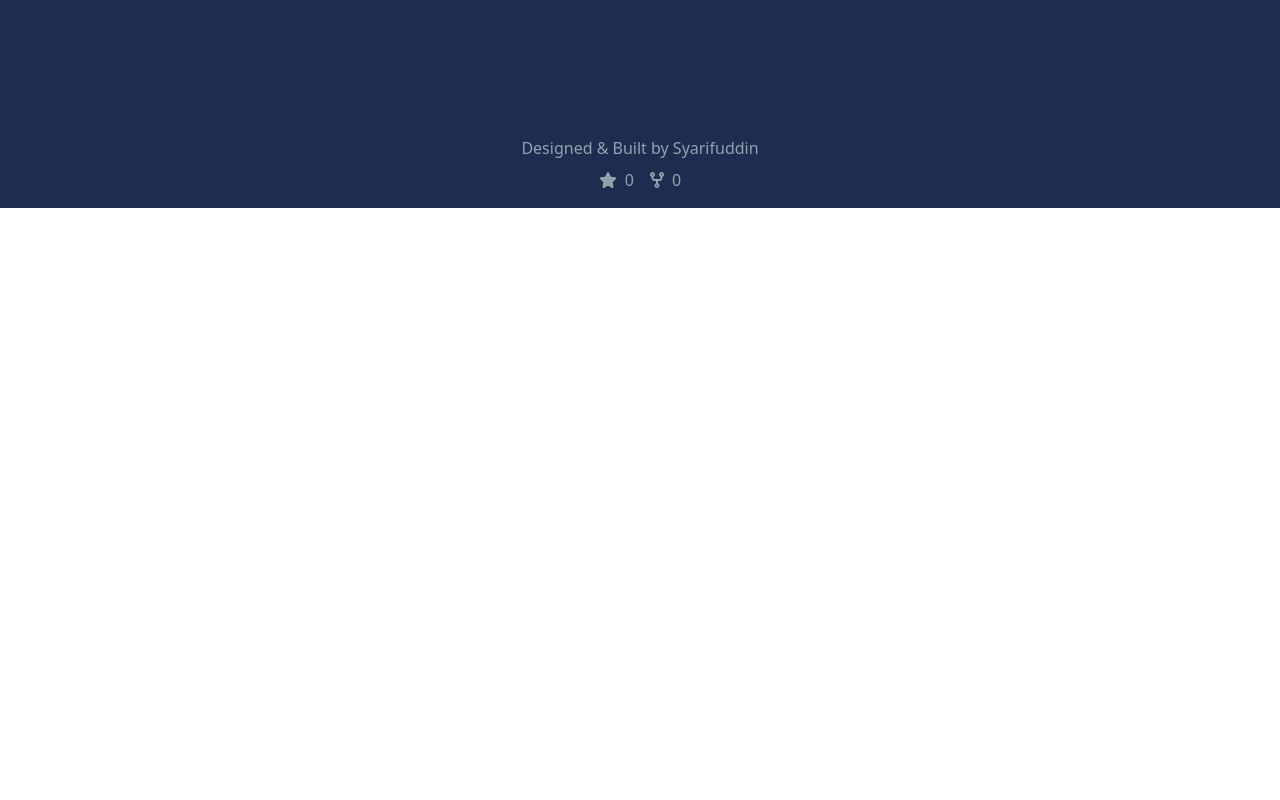
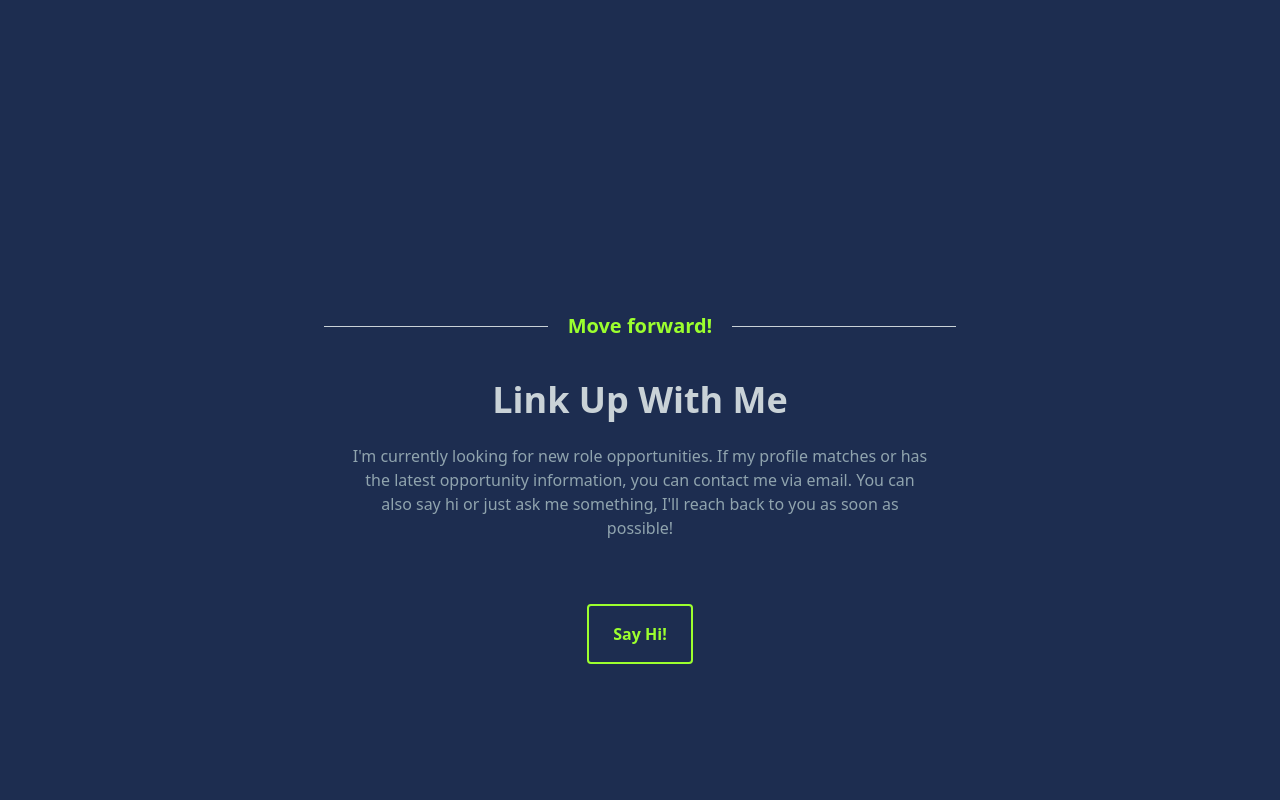
Before and after one commit to sfa119f/syarifuddins-portfolio, a Next.js app: page / in a window 1280 px wide. Shown: the part 2280-3080 px from the top of the page. Before the commit the page ends 2488 px from the top, so only its background shows below. Built offline with nearby package versions, Linux system fonts and the light colour scheme.

Commit message:
add contact section

```diff
--- a/src/pages/index.js
+++ b/src/pages/index.js
@@ -2,8 +2,6 @@ import { useState } from "react";
 import Image from "next/image";
 import syarifuddin_img from "@/img/syarifuddin.jpg";
 import data from "@/doc/data";
-
-function workSection() {}
 
 export default function Home() {
   const [workActive, setWorkActive] = useState("TTL ID");
@@ -148,6 +146,35 @@ export default function Home() {
           ))}
         </div>
       </section>
+      <section
+        id="contact"
+        className="py-20 min-h-screen flex flex-col justify-center"
+      >
+        <div className="font-bold text-xl text-green-neon line-beside-text">
+          Move forward!
+        </div>
+        <div className="mt-10 max-w-xl mx-auto">
+          <div className="text-4xl text-center font-bold text-night-light">
+            Link Up With Me
+          </div>
+          {/* <div>
+            Although I’m not currently looking for any new opportunities, my inbox
+            is always open. Whether you say hi or just ask me something, I'll reach
+            back to you as soon as possible!
+          </div> */}
+          <div className="mt-6 text-center">
+            I'm currently looking for new role opportunities. If my profile
+            matches or has the latest opportunity information, you can contact
+            me via email. You can also say hi or just ask me something, I'll
+            reach back to you as soon as possible!
+          </div>
+          <div className="my-16 flex justify-center">
+            <a href="mailto:syarifuddinfa@gmail.com" className="button">
+              Say Hi!
+            </a>
+          </div>
+        </div>
+      </section>
     </>
   );
 }
```
